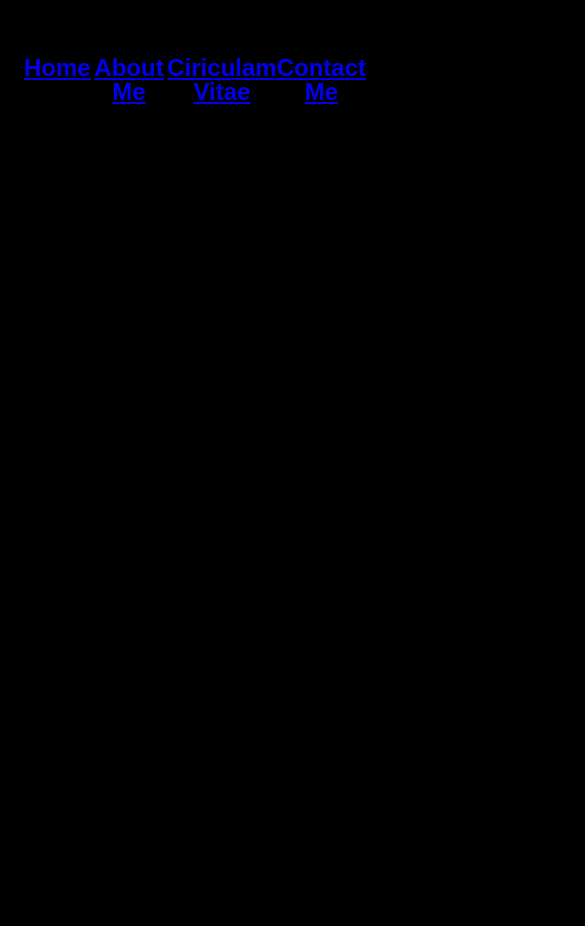
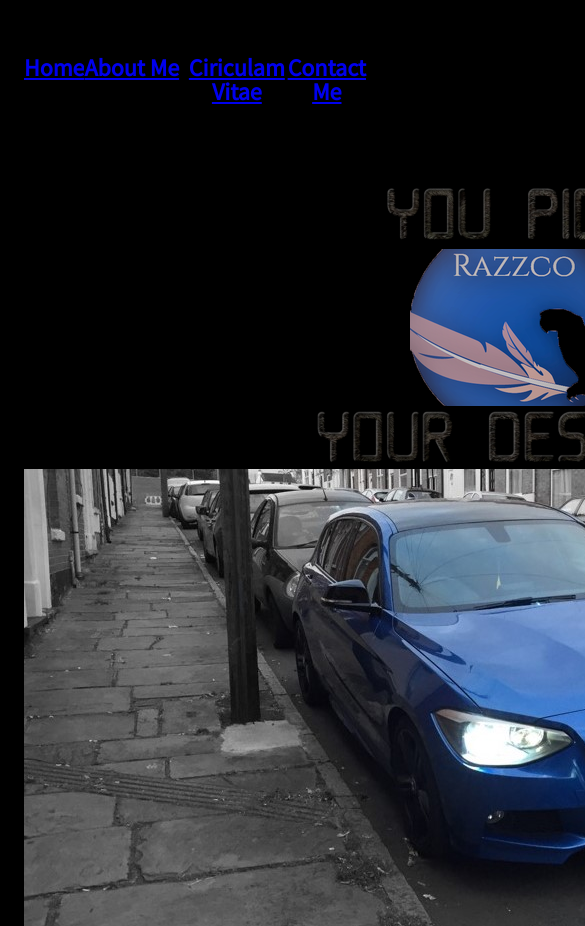
Before and after one commit to mohamedmeah/csy1018-assign1, a plain HTML site: page cv.html in a window 390 px wide. Shown: the top 926 px of the page, 585 px wide, since content can reach past the window. Drawn offline with Linux system fonts and the light colour scheme.

Commit message:
Modified css/styles.css

```diff
--- a/css/styles.css
+++ b/css/styles.css
@@ -1,3 +1,7 @@
+/* Importing Google Font API */
+@import url('https://fonts.googleapis.com/css?family=Source+Sans+Pro');
+
+/* Declaring rules for body */
 body {
   display: flex;
   flex-direction: column;
@@ -5,38 +9,43 @@ body {
   margin: 0;
   line-height: 100%;
   text-align: center;
-  font-family: sans-serif;
+  font-family: 'Source Sans Pro', sans-serif;
   font-size: 1.5em;
   color: rgb(77, 77, 77);
   background: rgb(0, 0, 0);
 }
 
+/* Declaring rules for nav */
 .nav {
   order: -1; /* move the nav to the top */
   padding: 1em;
   background: rgb(0, 0, 0);
-
-;
 }
 
+/* Declaring rules for footer */
 .footer {
   padding: 1em;
   background: rgb(0, 0, 0);
   text-align: center;
 }
 
+/* Declaring rules for wrapper */
 .wrapper {
   display: flex;
   flex-direction: row;
   flex: 1 0 auto;
 }
 
+/* Declaring rules for main */
 .main {
   padding: 1em;
   background: rgb(0, 0, 0);
   text-align: center;
+  display flex;
+  flex-direction: row;
 }
 
+/* Declaring rules for aside */
 .aside {
   padding: 1em;
   text-align: center;
@@ -44,25 +53,30 @@ body {
   font-size: 0.77em;
 }
 
+/* Declaring rules for call-out */
 .call-out {
 display: flex;
 box-sizing: border-box;
 flex: 1;
 }
 
+/* Declaring rules for each call-out specifically */
 .call-out:nth-child(1) {background: rgb(0, 0, 0); flex: 1;}
 .call-out:nth-child(2) {background: rgb(0, 0, 0); flex: 2;}
 .call-out:nth-child(3) {background: rgb(0, 0, 0); flex: 2;}
 .call-out:nth-child(4) {background: rgb(0, 0, 0); flex: 1;}
 
+/* Change colour when link visited */
 a:visited {
     color: rgb(77, 77, 77);
 }
 
 /* if viewport is smaller than 30em */
 @media (max-width: 30em) {
-  .main{
+  .wrapper{
     flex: 1 0 auto;
+    display: flex;
+    flex-direction: row;
   }
 }
 
@@ -74,9 +88,9 @@ flex-direction: column;
 }
 
 @media (max-width: 30em) {
-  .first{
+  .wrapper{
     display: flex;
-flex-direction: column;
+flex-direction: row;
   }
 }
 
@@ -87,8 +101,9 @@ flex-direction: row;
   }
   .wrapper {
     flex-direction: row;
+    display: flex;
   }
-  .main {
+  .wrapper {
     flex: 1 1 auto;
   }
   .aside {
@@ -104,8 +119,8 @@ flex-direction: row;
 }
 
 @media (min-width: 30em) {
-  .first {
-
+  .wrapper {
+display: flex;
 flex-direction: row;
 
   }
```
